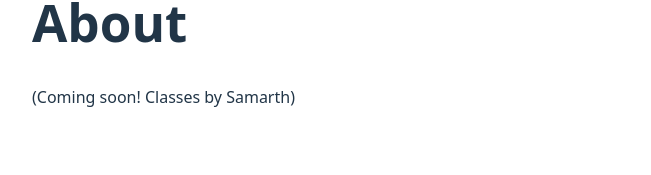
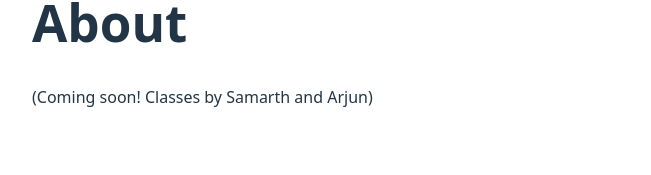
Before and after one commit to SkyFlare108/learn-brihad-mridanga, a React (Vite) app: page / in a window 1280 px wide. Shown: the part 425-600 px from the top of the page, without its empty margins (0-651 px from the left). Built offline with nearby package versions, Linux system fonts and the light colour scheme.

Commit message:
Added instructer arjun

```diff
--- a/src/pages/About.tsx
+++ b/src/pages/About.tsx
@@ -2,7 +2,7 @@ export default function About() {
   return (
     <main style={{ padding: "2rem" }}>
       <h1>About</h1>
-      <p>(Coming soon! Classes by Samarth)</p>
+      <p>(Coming soon! Classes by Samarth and Arjun)</p>
     </main>
   );
 }
```
